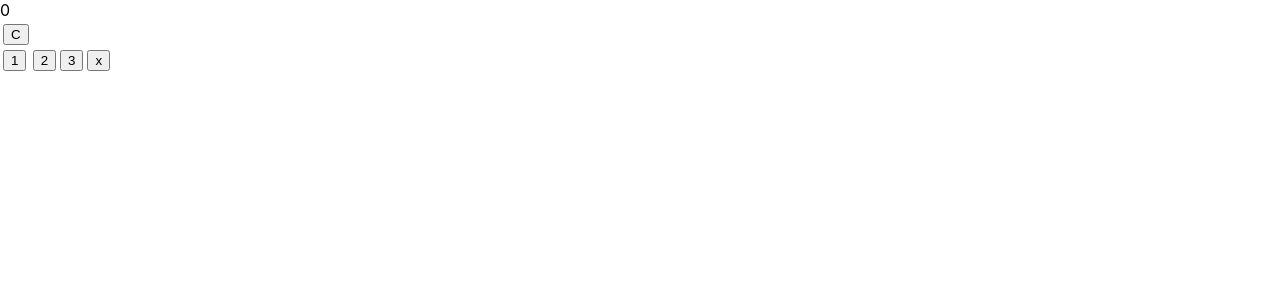
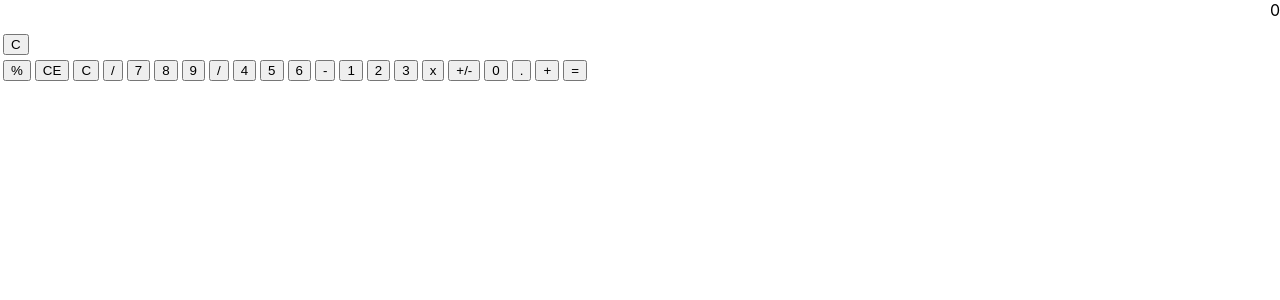
Before and after one commit to JasonEng222/calculator-app, a React (Create React App) app: page / in a window 1280 px wide. Shown: the top 300 px of the page. Built offline with nearby package versions, Linux system fonts and the light colour scheme.

Commit message:
Adding new files for CSS, one array for buttons

```diff
--- a/src/App.jsx
+++ b/src/App.jsx
@@ -4,28 +4,14 @@ import './App.css';
 import Button from './Components/Button';
 import Screen from './Components/Screen'
 
-const lineOne = [
-  1,
-  2,
-  3,
-  "x"
-]
-const lineTwo = [
-  4,
-  5,
-  6,
-  "-"
-]
-const lineThree = [
-  7,
-  8,
-  9,
-  "/"
-]
-const lineFour = [
-  0,
-  ".",
-  "+"
+
+const buttons = [
+  ["%","CE","C","/"],
+  [7,8,9,"/"],
+  [4,5,6,"-"],
+  [1,2,3,"x"],
+  ["+/-",0,".","+"],
+  ["="]
 ]
 
 const App = () => {
@@ -43,13 +29,13 @@ const App = () => {
             <td><input type="button" value="C" onClick={()=> setCalc(0)}></input></td>
           </tr>
           <tr>
-            {lineOne.map((button, i) => {
+            {buttons.flat().map((button, i) => {
               return <td>
                 <Button
                 key={i}
                 onClick={()=>console.log(button)}
-                value={button}
-                ></Button></td>
+                value={button}>
+                </Button></td>
             })}
           </tr>
           </tbody>
--- /dev/null
+++ b/src/Components/Button.css
@@ -0,0 +1,7 @@
+.button {
+    height: 100px;
+    margin-bottom: 10px;
+    display: flex;
+    align-items: center;
+    justify-content: flex-end;
+}
--- a/src/Components/Button.js
+++ b/src/Components/Button.js
@@ -1,6 +1,7 @@
+import "./Button.css"
 const Button = ({className, value, onClick}) => {
     return (
-        <button className={className} onClick={onClick}>
+        <button className="Button" onClick={onClick}>
             {value}
         </button>
     )
--- /dev/null
+++ b/src/Components/Screen.css
@@ -0,0 +1,7 @@
+.screen {
+    display: flex;
+    justify-content: flex-end;
+    align-items: center;
+    width: 100%;
+    margin-bottom: 10px;
+}
--- a/src/Components/Screen.js
+++ b/src/Components/Screen.js
@@ -1,6 +1,7 @@
+import "./Screen.css"
 const Screen = ({value}) => {
     return (
-        <div>
+        <div className="screen">
             {value}
         </div>
     )
```
